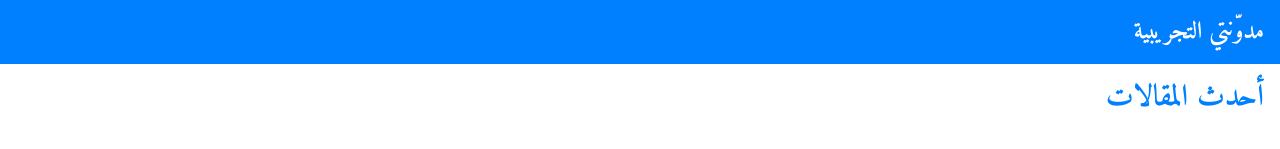
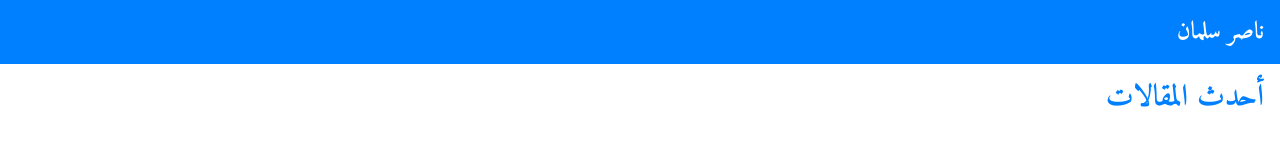
Before and after one commit to Na9erPh/myblog, a Next.js app: page / in a window 1280 px wide. Shown: the top 149 px of the page. Built offline with nearby package versions, Linux system fonts and the light colour scheme.

Commit message:
تحديث Layout.jsx مع التغييرات الجديدة

```diff
--- a/components/Layout.jsx
+++ b/components/Layout.jsx
@@ -4,7 +4,7 @@ export default function Layout({ children }) {
   return (
     <>
       <Head>
-        <title>مدوّنتي</title>
+        <title>ناصر سلمان</title>
         <meta name="description" content="مدوّنة Next.js + Tailwind" />
         <meta name="viewport" content="width=device-width, initial-scale=1.0" />
         <link rel="preconnect" href="https://fonts.googleapis.com" />
@@ -15,7 +15,7 @@ export default function Layout({ children }) {
       </Head>
 
       <header className="bg-primary text-white p-4 text-center">
-        <h1 className="text-2xl font-bold">مدوّنتي التجريبية</h1>
+        <h1 className="text-2xl font-bold">ناصر سلمان</h1>
       </header>
 
       <main className="container mx-auto p-4 text-right">{children}</main>
```
